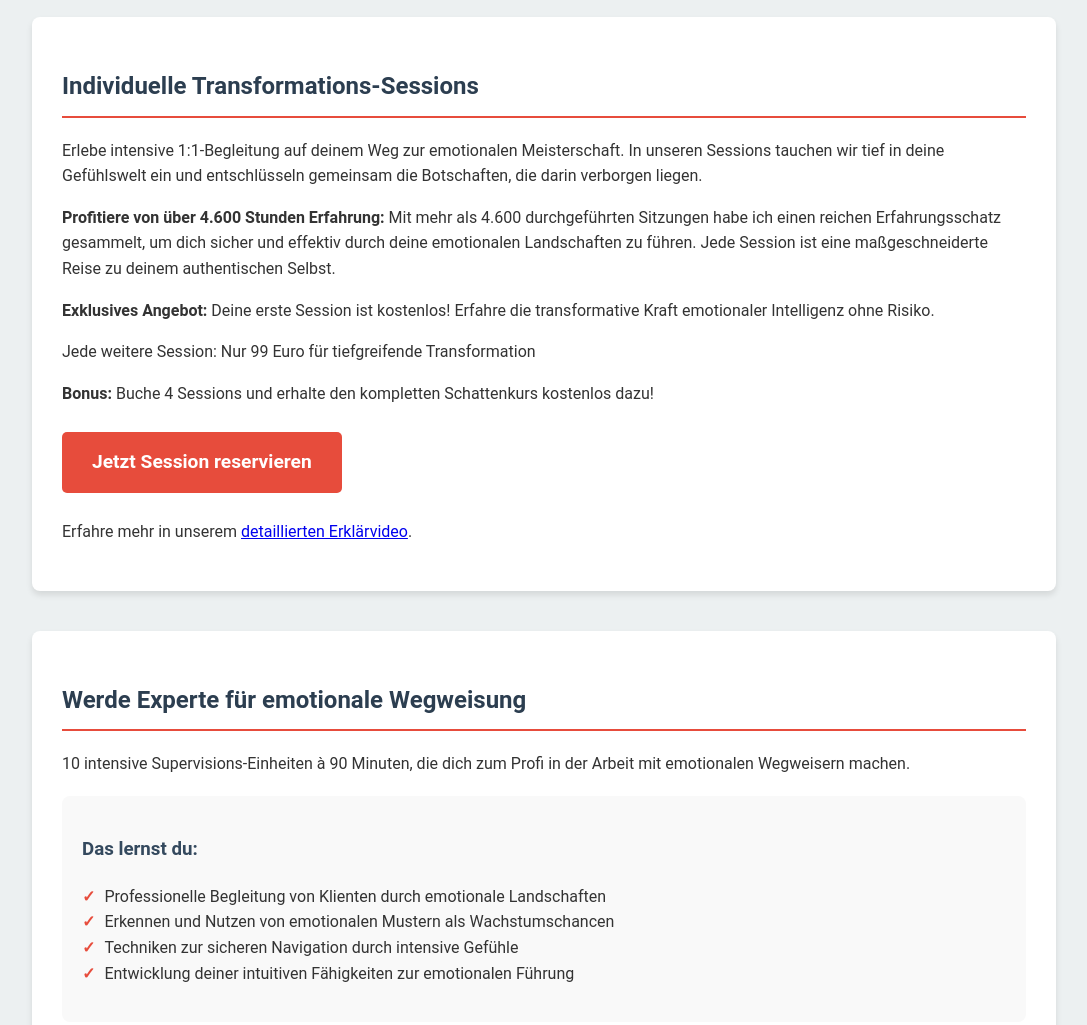
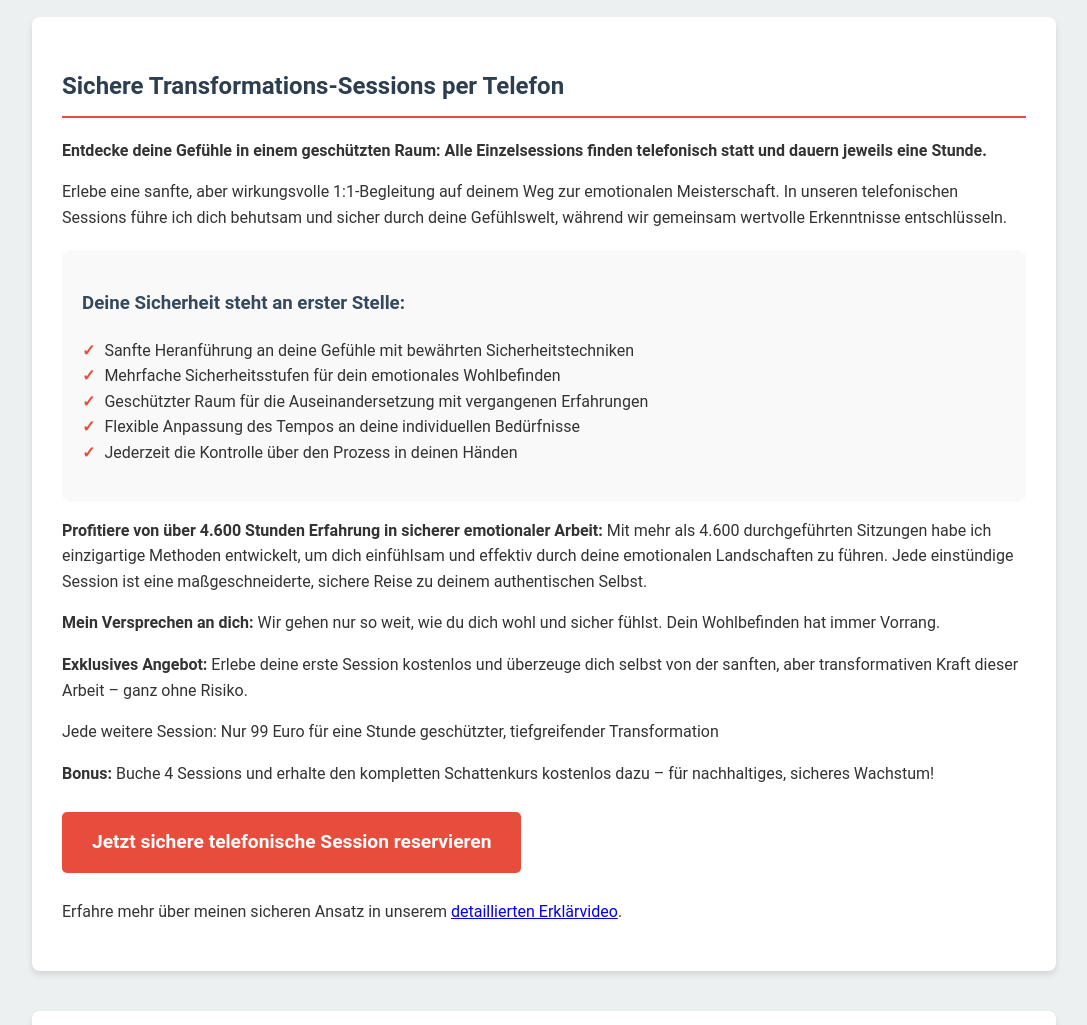
Before and after one commit to onlyjrk/schattenkurs-website, a plain HTML site: page index.html in a window 1280 px wide. Shown: the part 1540-2565 px from the top of the page, without its empty margins (96-1183 px from the left). Drawn offline with Linux system fonts and the light colour scheme.

Commit message:
Update index.html

```diff
--- a/index.html
+++ b/index.html
@@ -193,14 +193,26 @@
         </section>
 
         <section id="sessions" class="course">
-            <h2>Individuelle Transformations-Sessions</h2>
-            <p>Erlebe intensive 1:1-Begleitung auf deinem Weg zur emotionalen Meisterschaft. In unseren Sessions tauchen wir tief in deine Gefühlswelt ein und entschlüsseln gemeinsam die Botschaften, die darin verborgen liegen.</p>
-            <p><strong>Profitiere von über 4.600 Stunden Erfahrung:</strong> Mit mehr als 4.600 durchgeführten Sitzungen habe ich einen reichen Erfahrungsschatz gesammelt, um dich sicher und effektiv durch deine emotionalen Landschaften zu führen. Jede Session ist eine maßgeschneiderte Reise zu deinem authentischen Selbst.</p>
-            <p><strong>Exklusives Angebot:</strong> Deine erste Session ist kostenlos! Erfahre die transformative Kraft emotionaler Intelligenz ohne Risiko.</p>
-            <p>Jede weitere Session: Nur 99 Euro für tiefgreifende Transformation</p>
-            <p><strong>Bonus:</strong> Buche 4 Sessions und erhalte den kompletten Schattenkurs kostenlos dazu!</p>
-            <a href="https://wa.me/491716262694?text=Ich%20möchte%20gerne%20eine%20Session%20reservieren" class="cta-button">Jetzt Session reservieren</a>
-            <p>Erfahre mehr in unserem <a href="#">detaillierten Erklärvideo</a>.</p>
+            <h2>Sichere Transformations-Sessions per Telefon</h2>
+            <p><strong>Entdecke deine Gefühle in einem geschützten Raum: Alle Einzelsessions finden telefonisch statt und dauern jeweils eine Stunde.</strong></p>
+            <p>Erlebe eine sanfte, aber wirkungsvolle 1:1-Begleitung auf deinem Weg zur emotionalen Meisterschaft. In unseren telefonischen Sessions führe ich dich behutsam und sicher durch deine Gefühlswelt, während wir gemeinsam wertvolle Erkenntnisse entschlüsseln.</p>
+            <div class="benefits">
+                <h3>Deine Sicherheit steht an erster Stelle:</h3>
+                <ul>
+                    <li>Sanfte Heranführung an deine Gefühle mit bewährten Sicherheitstechniken</li>
+                    <li>Mehrfache Sicherheitsstufen für dein emotionales Wohlbefinden</li>
+                    <li>Geschützter Raum für die Auseinandersetzung mit vergangenen Erfahrungen</li>
+                    <li>Flexible Anpassung des Tempos an deine individuellen Bedürfnisse</li>
+                    <li>Jederzeit die Kontrolle über den Prozess in deinen Händen</li>
+                </ul>
+            </div>
+            <p><strong>Profitiere von über 4.600 Stunden Erfahrung in sicherer emotionaler Arbeit:</strong> Mit mehr als 4.600 durchgeführten Sitzungen habe ich einzigartige Methoden entwickelt, um dich einfühlsam und effektiv durch deine emotionalen Landschaften zu führen. Jede einstündige Session ist eine maßgeschneiderte, sichere Reise zu deinem authentischen Selbst.</p>
+            <p><strong>Mein Versprechen an dich:</strong> Wir gehen nur so weit, wie du dich wohl und sicher fühlst. Dein Wohlbefinden hat immer Vorrang.</p>
+            <p><strong>Exklusives Angebot:</strong> Erlebe deine erste Session kostenlos und überzeuge dich selbst von der sanften, aber transformativen Kraft dieser Arbeit – ganz ohne Risiko.</p>
+            <p>Jede weitere Session: Nur 99 Euro für eine Stunde geschützter, tiefgreifender Transformation</p>
+            <p><strong>Bonus:</strong> Buche 4 Sessions und erhalte den kompletten Schattenkurs kostenlos dazu – für nachhaltiges, sicheres Wachstum!</p>
+            <a href="https://wa.me/491716262694?text=Ich%20möchte%20gerne%20eine%20sichere%20telefonische%20Session%20reservieren" class="cta-button">Jetzt sichere telefonische Session reservieren</a>
+            <p>Erfahre mehr über meinen sicheren Ansatz in unserem <a href="#">detaillierten Erklärvideo</a>.</p>
         </section>
 
         <section id="ausbildung" class="course">
@@ -234,7 +246,4 @@
         <a href="impressum-datenschutz.html" style="color: white; margin-right: 20px;">Impressum</a>
         <a href="impressum-datenschutz.html#datenschutz" style="color: white; margin-right: 20px;">Datenschutz</a>
         <a href="agb-widerruf.html" style="color: white;">AGB & Widerruf</a>
-        <p style="margin-top: 10px;">&copy; 2024 Jurek Witscherkowsky. Alle Rechte vorbehalten.</p>
-    </footer>
-</body>
-</html>
+        <p style="margin-top: 10px;">&copy; 2024
```
